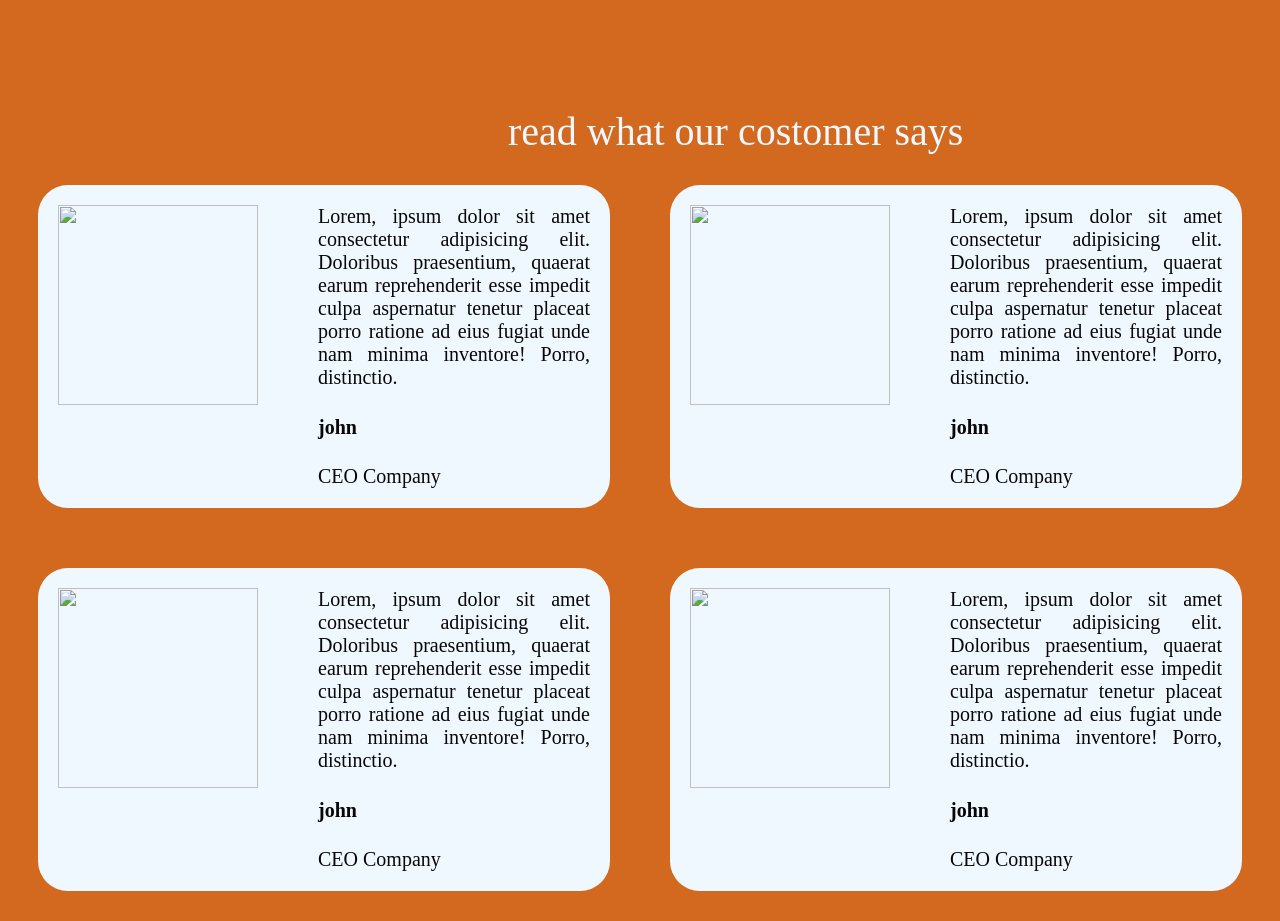
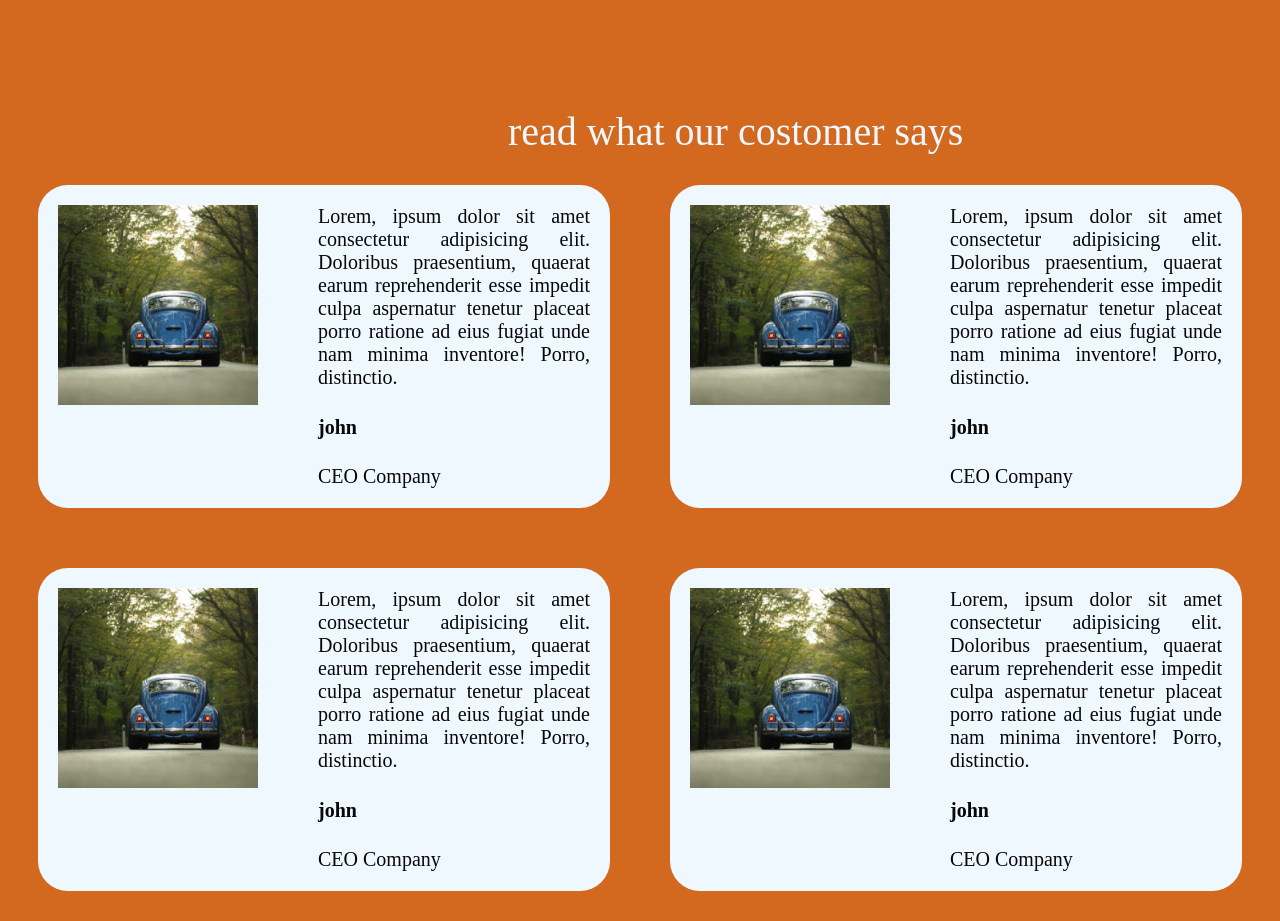
Before and after one commit to Guhan1943/customer-feedback-using-html-and-css, a plain HTML site: page index.html in a window 1280 px wide. Shown: the top 921 px of the page. Drawn offline with Linux system fonts and the light colour scheme.

Commit message:
Update index.html

```diff
--- a/index.html
+++ b/index.html
@@ -9,22 +9,22 @@
 <body>
       <header>read what our costomer says</header>
       <div class="container">
-        <div><div class="image"><img src="/project/task/practiceproject/img/image/image2.png" alt=""></div>
+        <div><div class="image"><img src="/image2.png" alt=""></div>
         <div class="content"><div >Lorem, ipsum dolor sit amet consectetur adipisicing elit. Doloribus praesentium, quaerat earum reprehenderit esse impedit culpa aspernatur tenetur placeat porro ratione ad eius fugiat unde nam minima inventore! Porro, distinctio.</div>
     <span><h4>john</h4></span>
     <span>CEO Company</span></div>
         </div>
-        <div><div class="image"><img src="/project/task/practiceproject/img/image/image2.png" alt=""></div>
+        <div><div class="image"><img src="/image2.png" alt=""></div>
         <div class="content"><div >Lorem, ipsum dolor sit amet consectetur adipisicing elit. Doloribus praesentium, quaerat earum reprehenderit esse impedit culpa aspernatur tenetur placeat porro ratione ad eius fugiat unde nam minima inventore! Porro, distinctio.</div>
     <span><h4>john</h4></span>
     <span>CEO Company</span></div>
         </div>
-        <div><div class="image"><img src="/project/task/practiceproject/img/image/image2.png" alt=""></div>
+        <div><div class="image"><img src="/image2.png" alt=""></div>
         <div class="content"><div >Lorem, ipsum dolor sit amet consectetur adipisicing elit. Doloribus praesentium, quaerat earum reprehenderit esse impedit culpa aspernatur tenetur placeat porro ratione ad eius fugiat unde nam minima inventore! Porro, distinctio.</div>
     <span><h4>john</h4></span>
     <span>CEO Company</span></div>
         </div>
-        <div><div class="image"><img src="/project/task/practiceproject/img/image/image2.png" alt=""></div>
+        <div><div class="image"><img src="/image2.png" alt=""></div>
         <div class="content"><div >Lorem, ipsum dolor sit amet consectetur adipisicing elit. Doloribus praesentium, quaerat earum reprehenderit esse impedit culpa aspernatur tenetur placeat porro ratione ad eius fugiat unde nam minima inventore! Porro, distinctio.</div>
     <span><h4>john</h4></span>
     <span>CEO Company</span></div>
```
